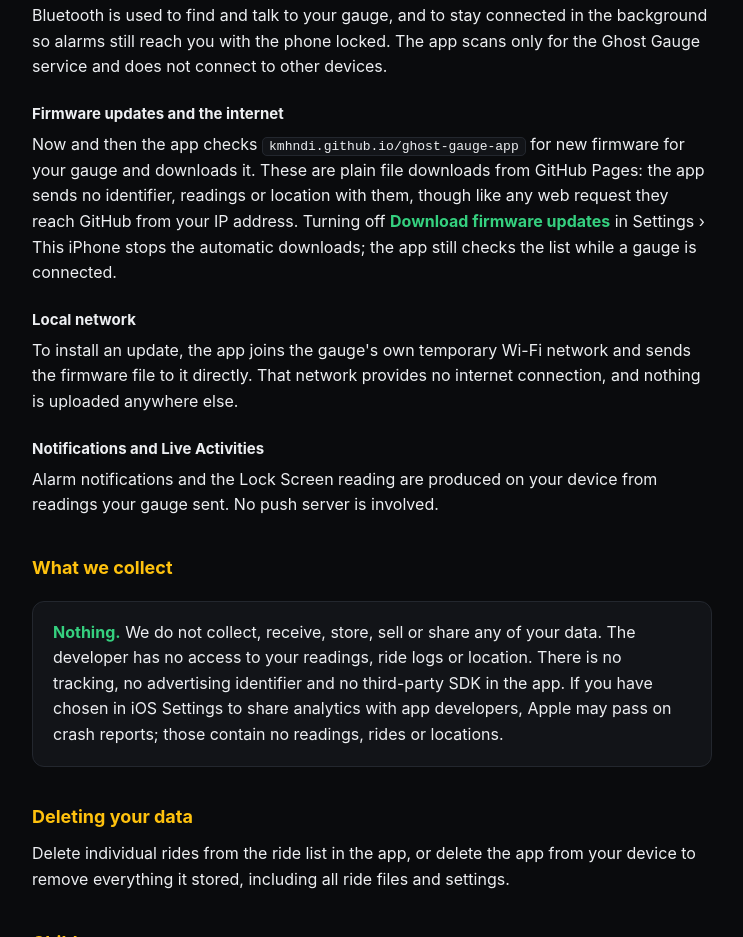
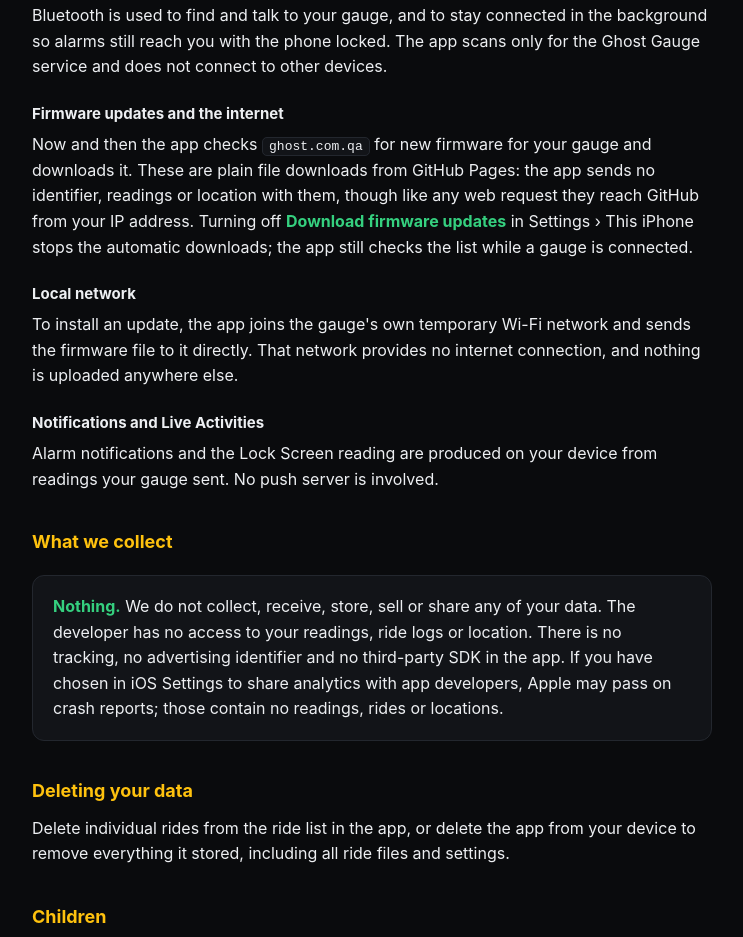
Before and after one commit to kmhndi/ghost-gauge-app, a plain HTML site: page privacy.html in a window 1280 px wide. Shown: the part 1204-2141 px from the top of the page, without its empty margins (268-1011 px from the left). Drawn offline with Linux system fonts and the light colour scheme.

Commit message:
ghost.com.qa: firmware links, privacy page and README on the new address

```diff
--- a/privacy.html
+++ b/privacy.html
@@ -59,7 +59,7 @@ alarms still reach you with the phone locked. The app scans only for the Ghost G
 does not connect to other devices.</p>
 
 <h3>Firmware updates and the internet</h3>
-<p>Now and then the app checks <code>kmhndi.github.io/ghost-gauge-app</code> for new firmware for
+<p>Now and then the app checks <code>ghost.com.qa</code> for new firmware for
 your gauge and downloads it. These are plain file downloads from GitHub Pages: the app sends no
 identifier, readings or location with them, though like any web request they reach GitHub from your
 IP address. Turning off <strong>Download firmware updates</strong> in Settings › This iPhone
```
Also changed, not shown: firmware/manifest.json, 1 other file.
